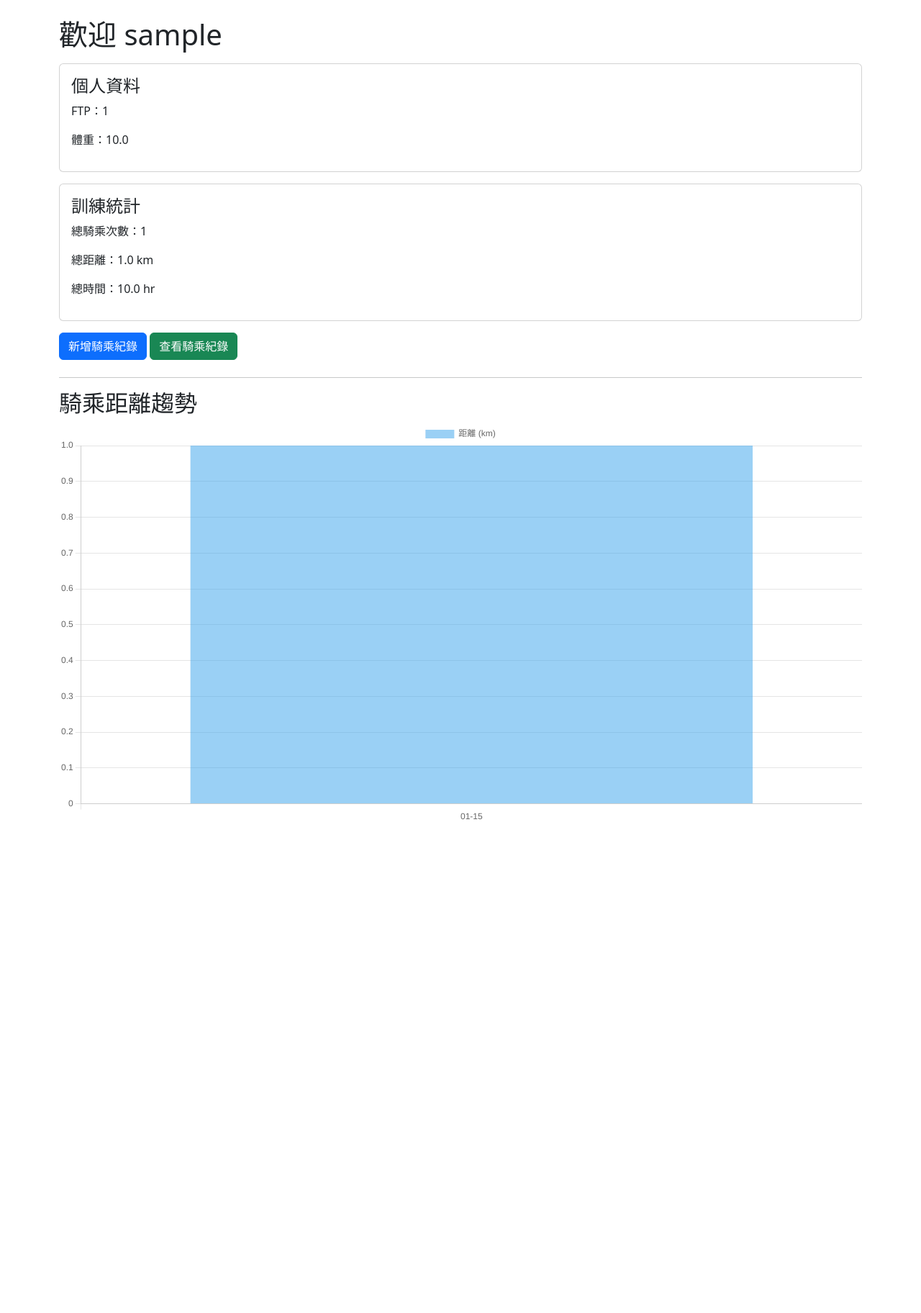
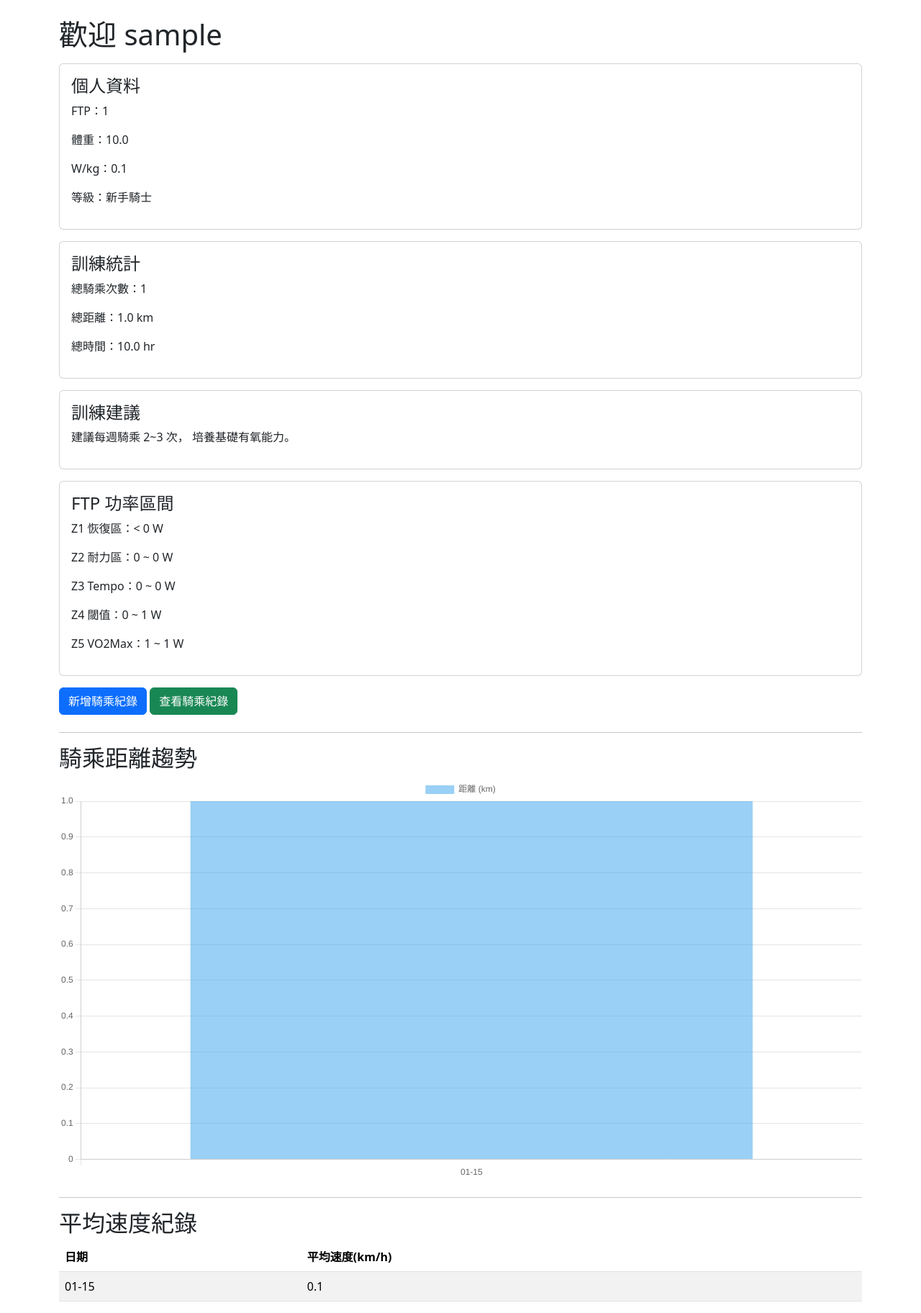
Before and after one commit to jerrywuhi/BikeTrain, a Flask app: page /dashboard in a window 1280 px wide. Shown: the part 56-1880 px from the top of the page at 72% size. Before the commit the page ends 1195 px from the top, so only its background shows below. Run offline with Flask 3, Linux system fonts and the light colour scheme; a user stored in the database is signed in; tables that the repository leaves empty hold one stand-in row (values such as "Sample post").

Commit message:
Complete Day 7 Training Analysis

```diff
--- a/app/routes.py
+++ b/app/routes.py
@@ -62,11 +62,9 @@ def register():
 
 @main.route('/login', methods=['GET', 'POST'])
 def login():
-
     form = LoginForm()
 
     if form.validate_on_submit():
-
         user = User.query.filter_by(
             email=form.email.data
         ).first()
@@ -75,12 +73,11 @@ def login():
             user.password,
             form.password.data
         ):
-
             login_user(user)
-
             return redirect(
                 url_for('main.dashboard')
             )
+
 
     return render_template(
         'login.html',
@@ -93,6 +90,105 @@ def dashboard():
     rides = Ride.query.filter_by(
     user_id=current_user.id
     ).all()
+
+    avg_speeds = []
+
+    for ride in rides:
+
+        if ride.duration > 0:
+
+            avg_speeds.append(
+                round(
+                    ride.distance /
+                    ride.duration,
+                    1
+                )
+            )
+
+    if current_user.weight > 0:
+        wkg = round(
+            current_user.ftp /
+            current_user.weight,
+            2
+    )
+    else:
+        wkg = 0
+    if wkg < 2:
+        rider_level = "新手騎士"
+
+    elif wkg < 3:
+        rider_level = "休閒騎士"
+
+    elif wkg < 4:
+        rider_level = "進階騎士"
+
+    elif wkg < 5:
+        rider_level = "競賽級騎士"
+
+    else:
+        rider_level = "菁英級騎士"
+
+    if wkg < 2:
+        rider_level = "新手騎士"
+
+    elif wkg < 3:
+        rider_level = "休閒騎士"
+
+    elif wkg < 4:
+        rider_level = "進階騎士"
+
+    elif wkg < 5:
+        rider_level = "競賽級騎士"
+
+    else:
+        rider_level = "菁英級騎士"
+
+    ftp = current_user.ftp
+
+    z1 = int(ftp * 0.55)
+
+    z2_low = int(ftp * 0.56)
+    z2_high = int(ftp * 0.75)
+
+    z3_low = int(ftp * 0.76)
+    z3_high = int(ftp * 0.90)
+
+    z4_low = int(ftp * 0.91)
+    z4_high = int(ftp * 1.05)
+
+    z5_low = int(ftp * 1.06)
+    z5_high = int(ftp * 1.20)
+
+    if wkg < 2:
+        advice = """
+        建議每週騎乘 2~3 次，
+        培養基礎有氧能力。
+            """
+
+    elif wkg < 3:
+        advice = """
+        增加長距離 Z2 訓練，
+        提升耐力。
+        """
+
+    elif wkg < 4:
+        advice = """
+        每週安排：
+        2 次 Z2
+        1 次 FTP 訓練
+        """
+
+    elif wkg < 5:
+        advice = """
+        增加 VO2Max 訓練，
+        強化高強度輸出。
+        """
+
+    else:
+        advice = """
+        已達菁英等級，
+        建議週期化訓練。
+        """
 
     total_distance = sum(
         ride.distance for ride in rides
@@ -114,13 +210,30 @@ def dashboard():
         for ride in rides
     ]
     return render_template(
-        'dashboard.html',
-        user=current_user,
-        total_distance=total_distance,
-        total_duration=total_duration,
-        total_rides=total_rides,
-        ride_dates=ride_dates,
-        ride_distances=ride_distances
+    'dashboard.html',
+    user=current_user,
+    total_distance=total_distance,
+    total_duration=total_duration,
+    total_rides=total_rides,
+    ride_dates=ride_dates,
+    ride_distances=ride_distances,
+    wkg=wkg,
+    rider_level=rider_level,
+    advice=advice,
+    avg_speeds=avg_speeds,
+    z1=z1,
+
+    z2_low=z2_low,
+    z2_high=z2_high,
+
+    z3_low=z3_low,
+    z3_high=z3_high,
+
+    z4_low=z4_low,
+    z4_high=z4_high,
+
+    z5_low=z5_low,
+    z5_high=z5_high,
     )
 
 @main.route('/ride/add', methods=['GET', 'POST'])
--- a/app/templates/dashboard.html
+++ b/app/templates/dashboard.html
@@ -12,17 +12,44 @@
 
     <p>體重：{{ user.weight }}</p>
 
+    <p>W/kg：{{ wkg }}</p>
+
+    <p>等級：{{ rider_level }}</p>
+
 </div>
 
 <div class="card p-3 mt-3">
 
     <h4>訓練統計</h4>
 
+
     <p>總騎乘次數：{{ total_rides }}</p>
 
     <p>總距離：{{ total_distance }} km</p>
 
     <p>總時間：{{ total_duration }} hr</p>
+
+</div>
+
+<div class="card p-3 mt-3">
+    <h4>訓練建議</h4>
+
+    <p>{{ advice }}</p>
+</div>
+
+<div class="card p-3 mt-3">
+
+    <h4>FTP 功率區間</h4>
+
+    <p>Z1 恢復區：< {{ z1 }} W</p>
+
+    <p>Z2 耐力區：{{ z2_low }} ~ {{ z2_high }} W</p>
+
+    <p>Z3 Tempo：{{ z3_low }} ~ {{ z3_high }} W</p>
+
+    <p>Z4 閾值：{{ z4_low }} ~ {{ z4_high }} W</p>
+
+    <p>Z5 VO2Max：{{ z5_low }} ~ {{ z5_high }} W</p>
 
 </div>
 
@@ -46,6 +73,8 @@ const rideDates = {{ ride_dates | tojson }};
 const rideDistances = {{ ride_distances | tojson }};
 
 const ctx = document.getElementById('distanceChart');
+
+
 
 new Chart(ctx, {
     type: 'bar',
@@ -73,4 +102,37 @@ new Chart(ctx, {
 
 </script>
 
+<hr class="mt-4">
+
+<h2>平均速度紀錄</h2>
+
+<table class="table table-striped">
+
+    <thead>
+
+        <tr>
+            <th>日期</th>
+            <th>平均速度(km/h)</th>
+        </tr>
+
+    </thead>
+
+    <tbody>
+
+        {% for i in range(ride_dates|length) %}
+
+        <tr>
+
+            <td>{{ ride_dates[i] }}</td>
+
+            <td>{{ avg_speeds[i] }}</td>
+
+        </tr>
+
+        {% endfor %}
+
+    </tbody>
+
+</table>
+
 {% endblock %}
```
